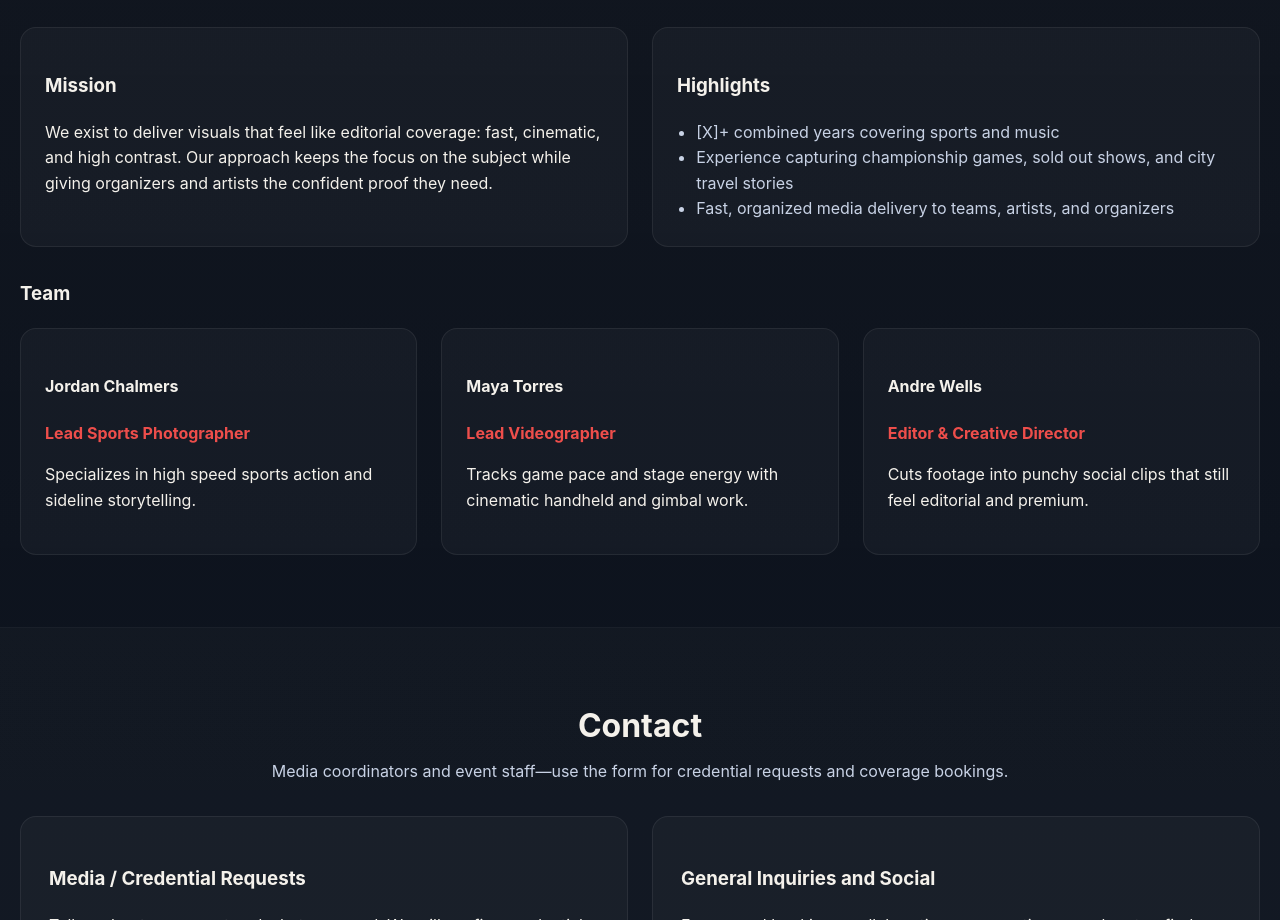
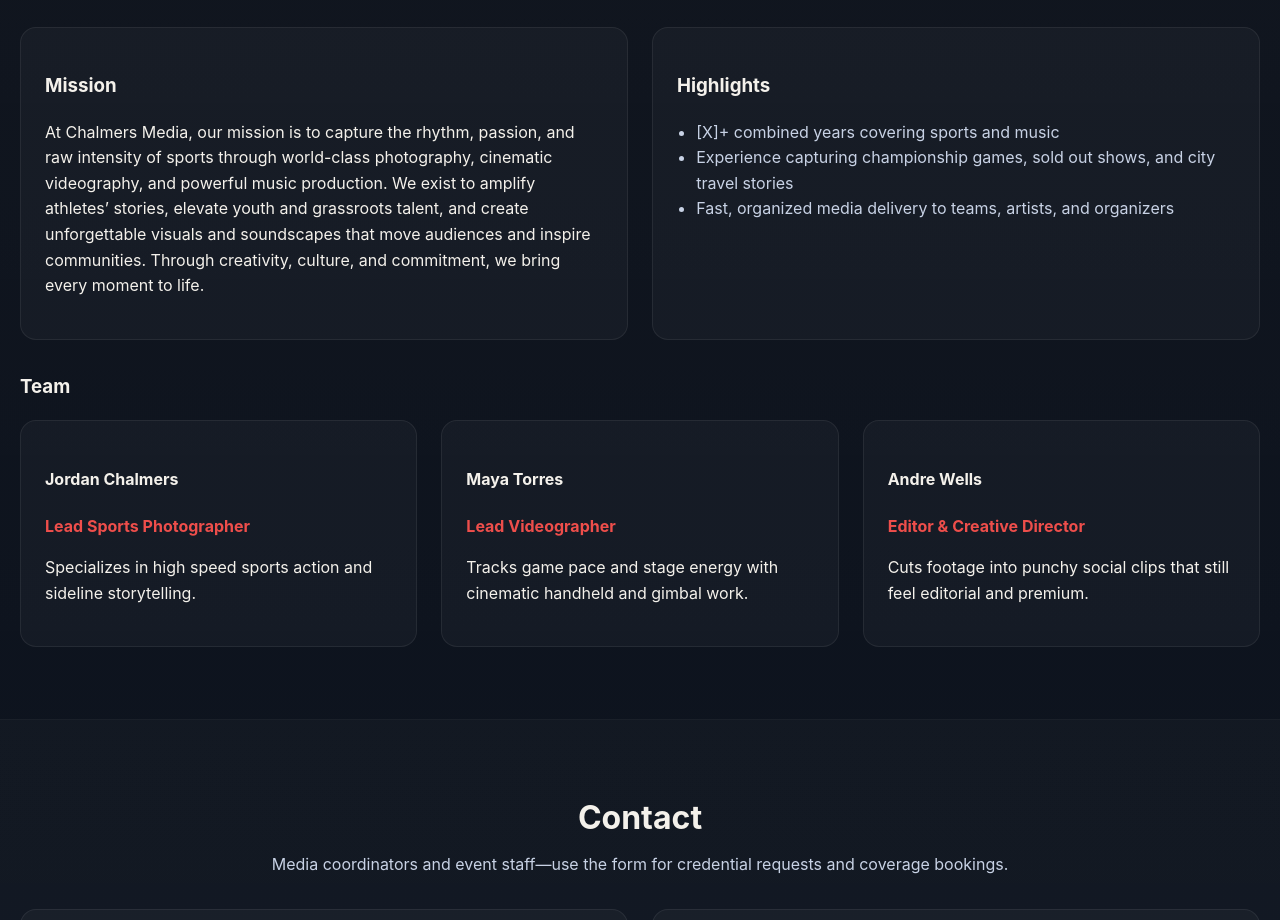
Before and after one commit to realjwill/chalmersmediacartel, a plain HTML site: page index.html in a window 1280 px wide. Shown: the part 4040-4960 px from the top of the page. Drawn offline with Linux system fonts and the light colour scheme.

Commit message:
First VS Code edit in the Mission Statement

```diff
--- a/index.html
+++ b/index.html
@@ -225,7 +225,7 @@
       <div class="about-grid">
         <div class="mission">
           <h3>Mission</h3>
-          <p>We exist to deliver visuals that feel like editorial coverage: fast, cinematic, and high contrast. Our approach keeps the focus on the subject while giving organizers and artists the confident proof they need.</p>
+          <p>At Chalmers Media, our mission is to capture the rhythm, passion, and raw intensity of sports through world-class photography, cinematic videography, and powerful music production. We exist to amplify athletes’ stories, elevate youth and grassroots talent, and create unforgettable visuals and soundscapes that move audiences and inspire communities. Through creativity, culture, and commitment, we bring every moment to life.</p>
         </div>
         <div class="highlights">
           <h3>Highlights</h3>
```
